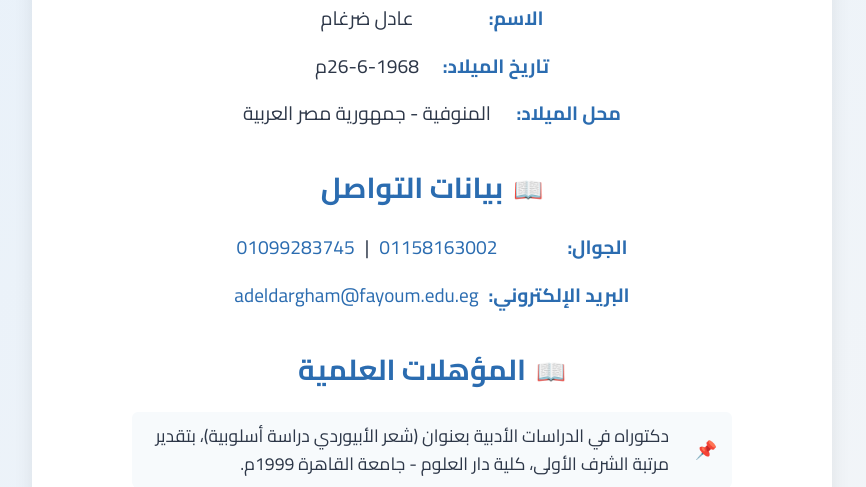
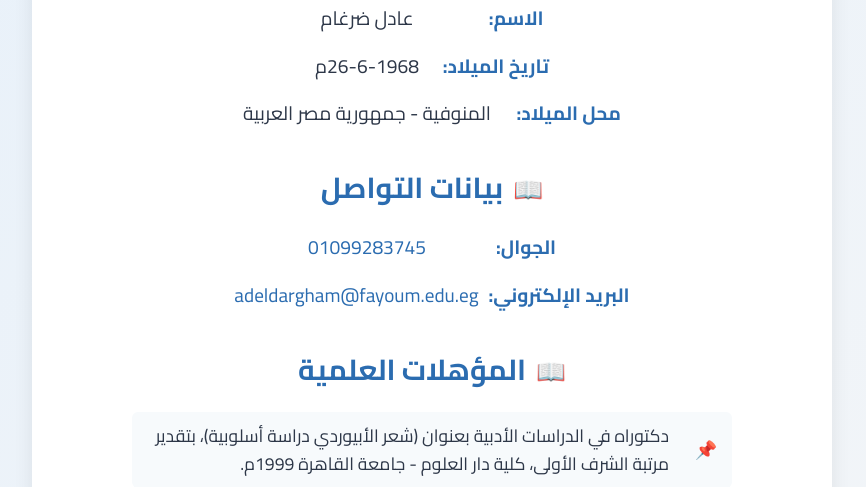
Before and after one commit to SaidNexus/adel-drgam, a Flask app: page /about.html in a window 1280 px wide. Shown: the part 370-857 px from the top of the page, without its empty margins (208-1074 px from the left). Run offline with Flask 3, Linux system fonts and the light colour scheme; parts of the project's set-up code (start-up, migrations or seed data) failed here and were passed over.

Commit message:
Update about.html

```diff
--- a/templates/about.html
+++ b/templates/about.html
@@ -34,7 +34,7 @@
 
       <div class="contact-info">
         <h3 class="sub-title">بيانات التواصل</h3>
-        <p><strong>الجوال:</strong> <a href="tel:+201158163002">01158163002</a> | <a href="tel:+201099283745">01099283745</a></p>
+        <p><strong>الجوال:</strong><a href="tel:+201099283745">01099283745</a></p>
         <p><strong>البريد الإلكتروني:</strong> <a href="mailto:adeldargham@fayoum.edu.eg">adeldargham@fayoum.edu.eg</a></p>
       </div>
 
```
